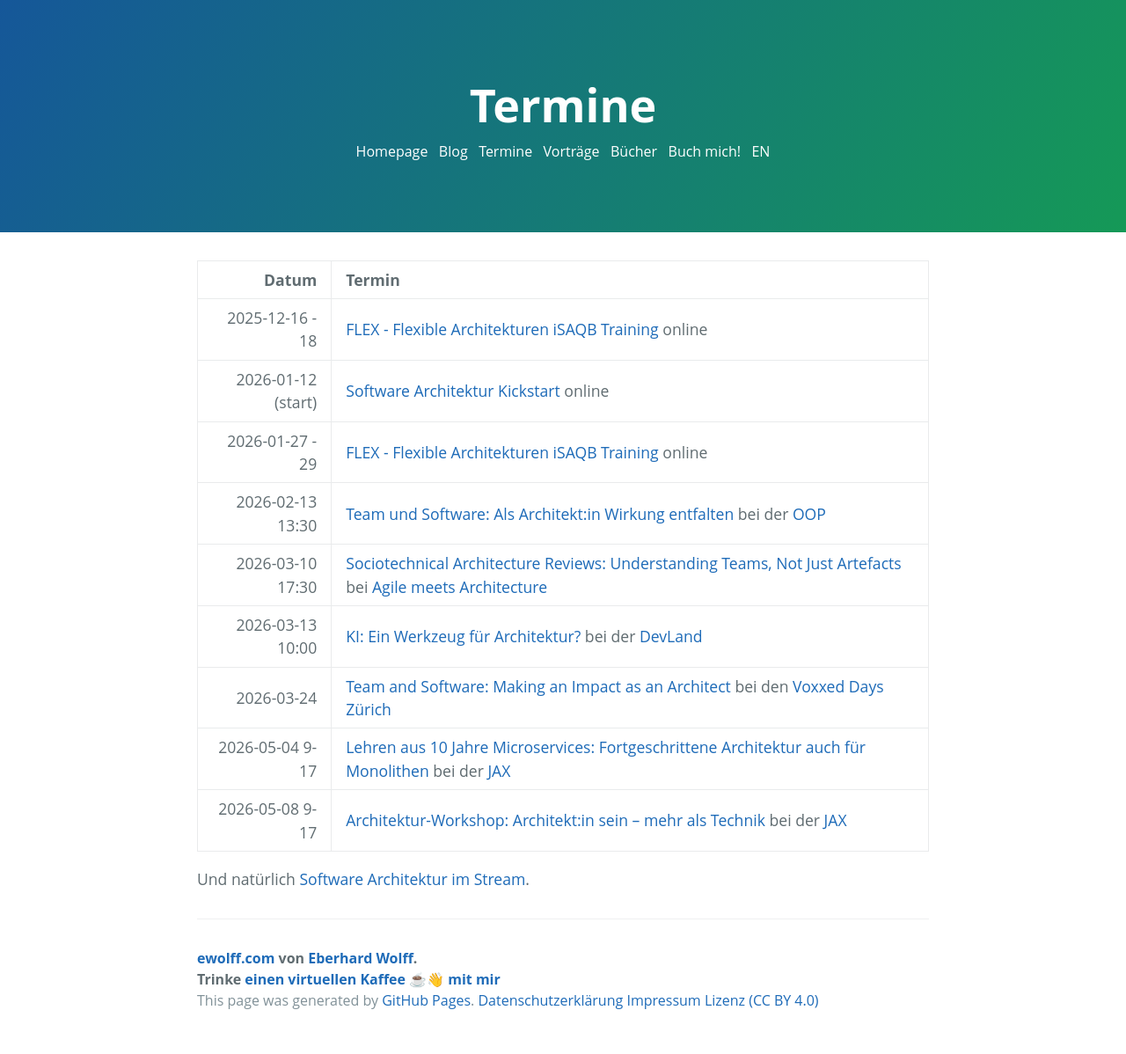
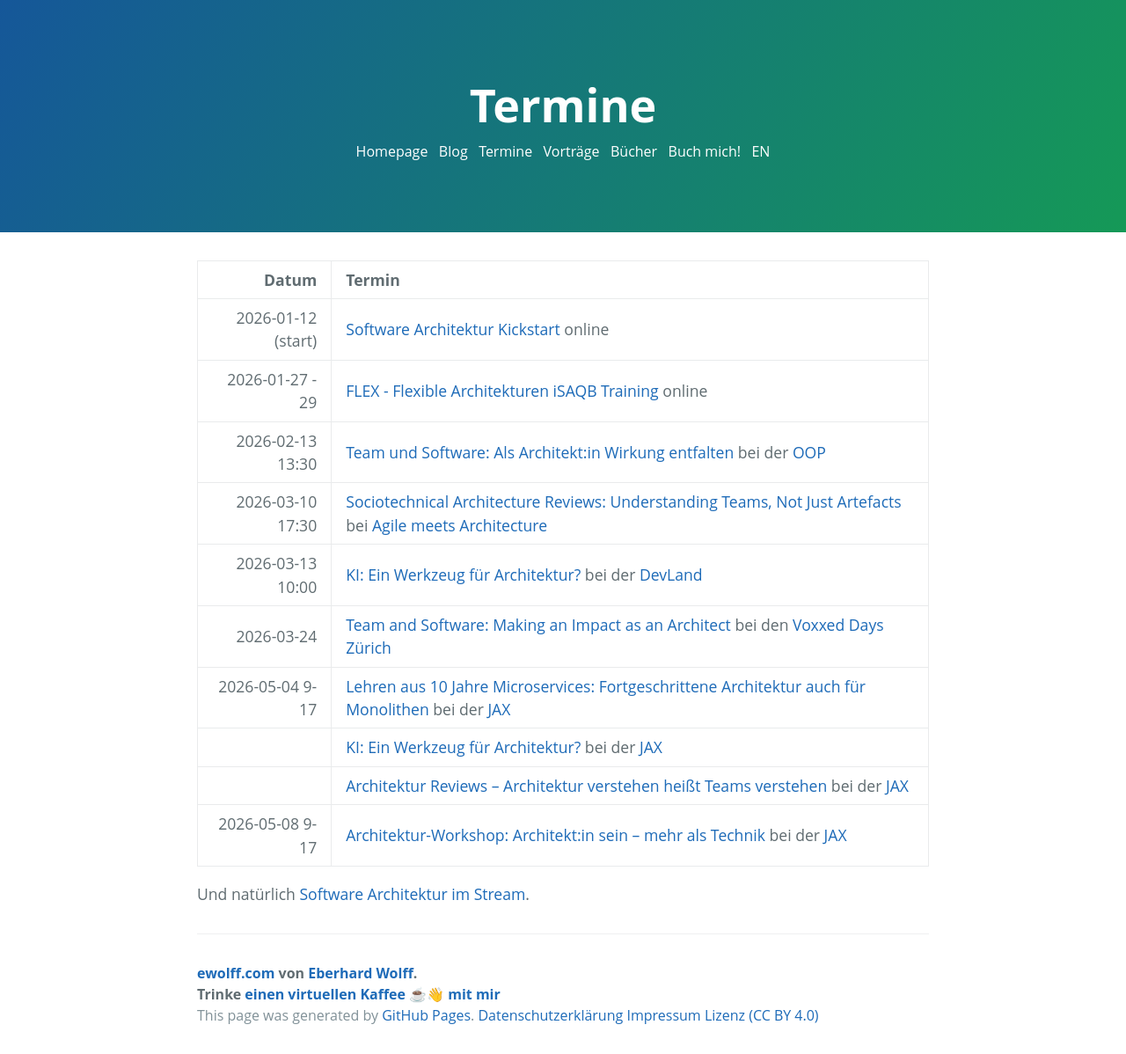
Before and after one commit to ewolff/ewolff.com, a Jekyll site: the page built from termine.md, in a window 1280 px wide. Shown: the whole page at 88% size. Built offline with Jekyll 4.4.1, drawn with Linux system fonts in a browser that asks for light colours.

Commit message:
Neue Talks bei der JAX

```diff
--- a/termine.md
+++ b/termine.md
@@ -5,7 +5,6 @@ layout: de
 
 |            Datum | Termin                                                                                                                                                                                                      |
 |-----------------:|:------------------------------------------------------------------------------------------------------------------------------------------------------------------------------------------------------------|
-|  2025-12-16 - 18 | [FLEX - Flexible Architekturen iSAQB Training](https://www.socreatory.com/de/trainings/flex) online                                                                                                         |
 | 2026-01-12 (start) | [Software Architektur Kickstart](https://www.socreatory.com/de/trainings/arch-kickstart) online |
 |  2026-01-27 - 29 | [FLEX - Flexible Architekturen iSAQB Training](https://www.socreatory.com/de/trainings/flex) online                                                                                                         |
 | 2026-02-13 13:30 | [Team und Software: Als Architekt:in Wirkung entfalten](https://www.oop-konferenz.de/de/programm/konferenzprogramm/speaker/sprecherdetails/eberhard-eberhard) bei der [OOP](https://www.oop-konferenz.de/) |
@@ -13,7 +12,9 @@ layout: de
 | 2026-03-13 10:00 | [KI: Ein Werkzeug für Architektur?](https://meine.doag.org/events/devland/2026/agenda/#agendaId.7017) bei der [DevLand](https://www.devland.eu/de/#c63116)|
 | 2026-03-24 | [Team and Software: Making an Impact as an Architect](https://vdz26.voxxeddays.ch/talk/?id=2546) bei den [Voxxed Days Zürich](https://vdz26.voxxeddays.ch/) |
 | 2026-05-04 9-17 | [Lehren aus 10 Jahre Microservices: Fortgeschrittene Architektur auch für Monolithen](https://jax.de/microservices-modularisierung/microservices-workshop-fortgeschrittene) bei der [JAX](https://jax.de/) |
-| 2026-05-08 9-17 | [Architektur-Workshop: Architekt:in sein – mehr als Technik](https://jax.de/software-architecture/architektur-workshop-technik-kommunikation-organisation)  bei der [JAX](https://jax.de/) |
+| | [KI: Ein Werkzeug für Architektur?](https://jax.de/software-architecture/ki-werkzeug-architektur/) bei der [JAX](https://jax.de/) |
+| | [Architektur Reviews – Architektur verstehen heißt Teams verstehen](https://jax.de/software-architecture/architektur-reviews-teams-verstehen/) bei der [JAX](https://jax.de/) |
+| 2026-05-08 9-17 | [Architektur-Workshop: Architekt:in sein – mehr als Technik](https://jax.de/software-architecture/architektur-workshop-technik-kommunikation-organisation) bei der [JAX](https://jax.de/) |
 
 Und natürlich [Software Architektur im
 Stream](https://software-architektur.tv/).
```
Also changed, not shown: schedule.md (+2 -0 lines).
